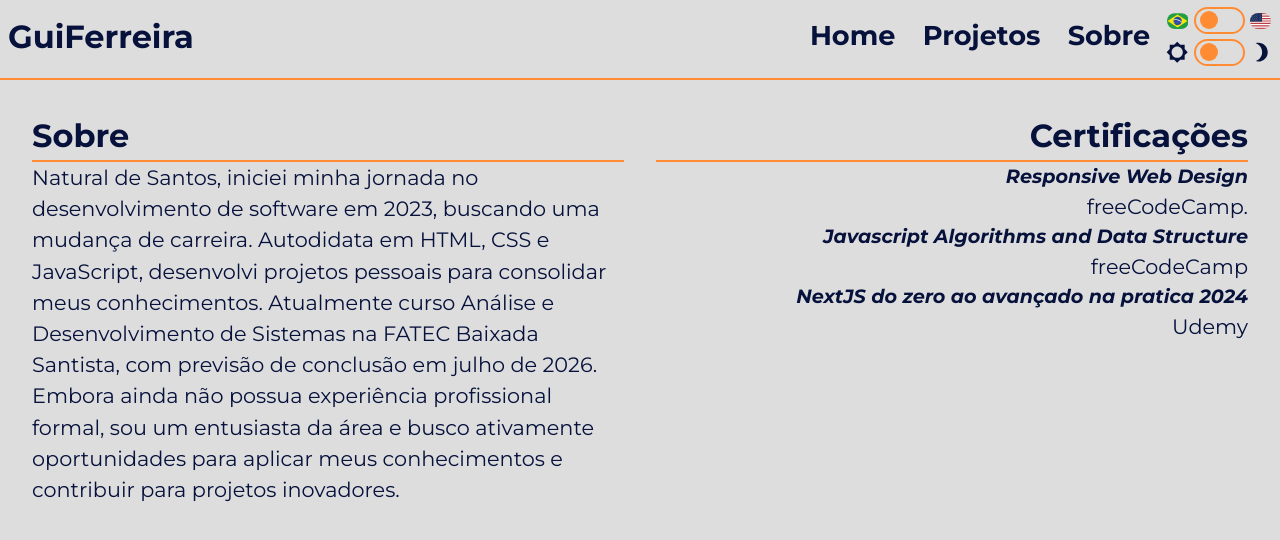
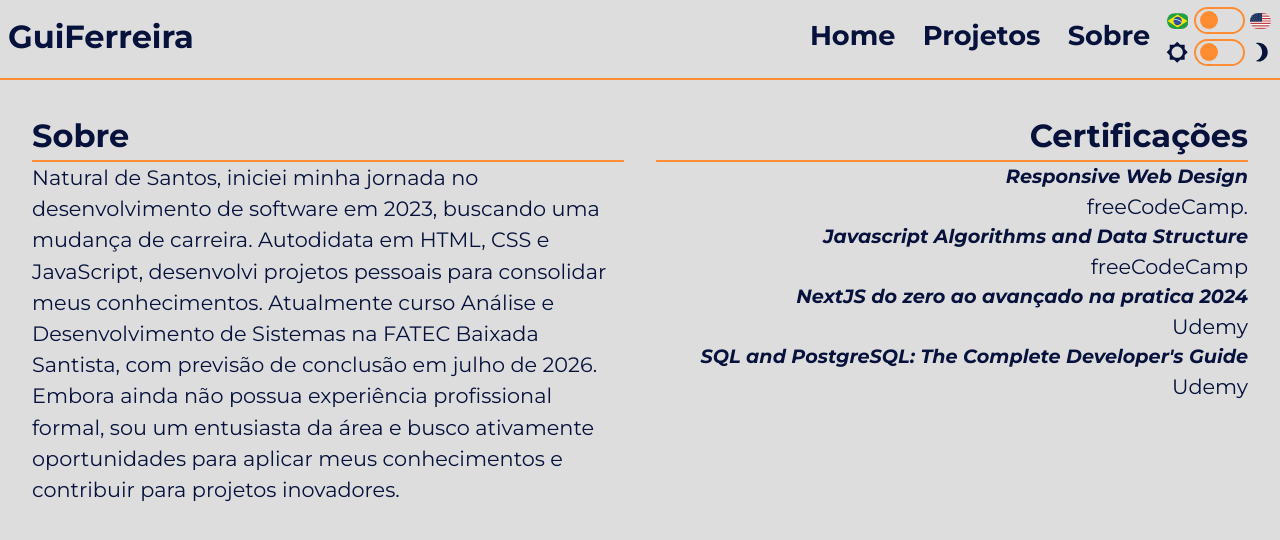
Before and after one commit to guilhermebf93/portfolio, a React (Vite) app: page / in a window 1280 px wide. Both pictures are taken after a click on the element "Sobre". Shown: the top 540 px of the page. Built offline with nearby package versions, Linux system fonts and the light colour scheme.

Commit message:
Adição do certificado SQL

```diff
--- a/src/components/About/index.tsx
+++ b/src/components/About/index.tsx
@@ -44,6 +44,9 @@ const About: React.FC<AboutProps> = ({ isEnglish }) => {
         <ul>
           <span className='certTitle'>NextJS do zero ao avançado na pratica 2024</span><p>Udemy</p>
         </ul>
+        <ul>
+          <span className='certTitle'>SQL and PostgreSQL: The Complete Developer's Guide</span><p>Udemy</p>
+        </ul>
       </div>
     </div>
   )
--- a/src/components/Hero/index.tsx
+++ b/src/components/Hero/index.tsx
@@ -4,6 +4,7 @@ import profilePicture from '../../assets/profile.jpeg';
 import { FaGithubSquare, FaLinkedin, FaHtml5, FaCss3, FaJsSquare, FaReact } from 'react-icons/fa';
 import { MdEmail } from 'react-icons/md';
 import { RiNextjsFill } from 'react-icons/ri';
+import { BiLogoPostgresql } from "react-icons/bi";
 
 interface HeroProps {
   isEnglish: boolean;
@@ -64,6 +65,7 @@ const Hero: React.FC<HeroProps> = ({ isEnglish }) => {
             <FaJsSquare />
             <FaReact />
             <RiNextjsFill />
+            <BiLogoPostgresql />
           </div>
         </div>
 
```
Also changed, not shown: 1 other file (tests, documents, lock files or other folders).
